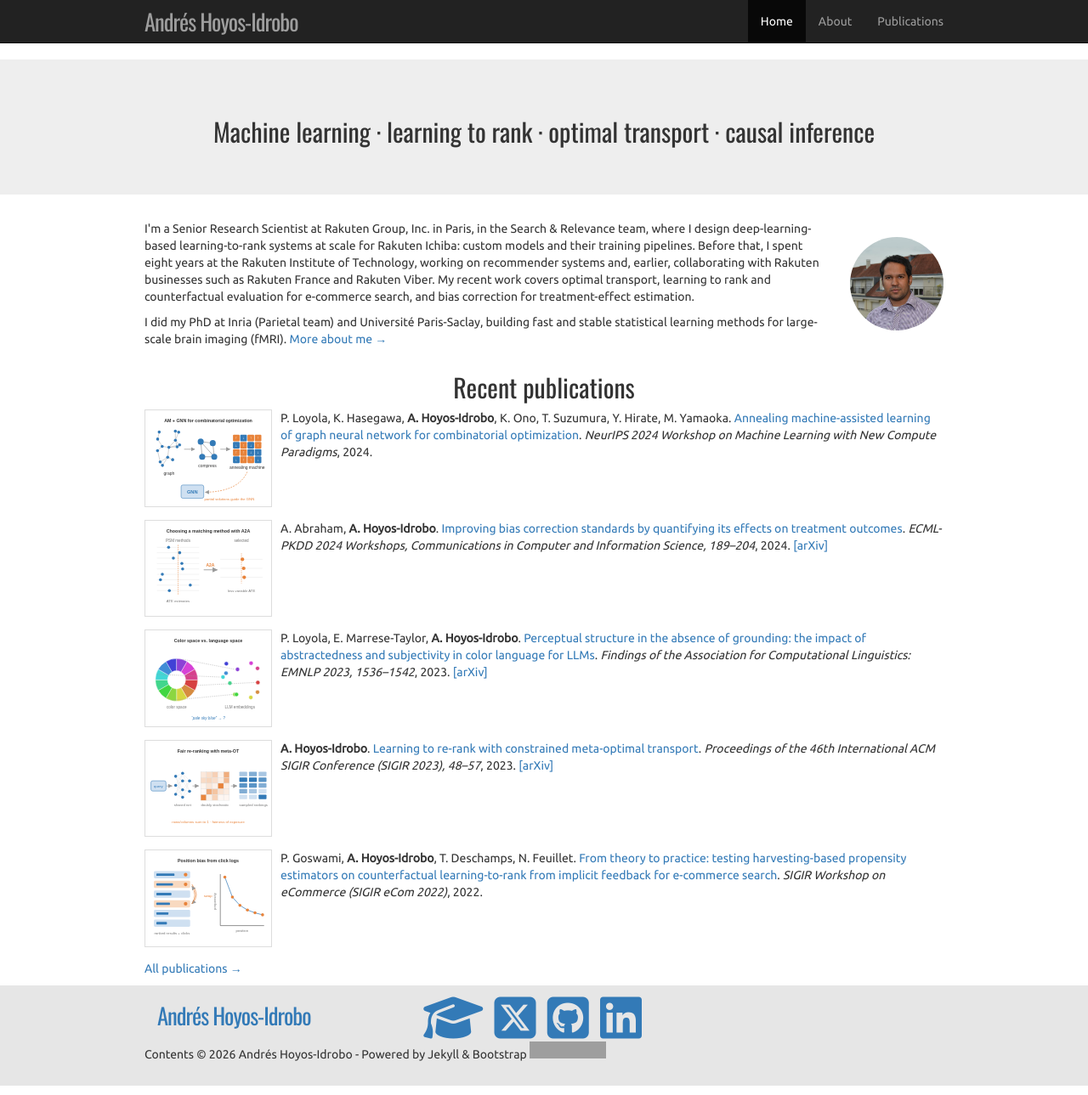
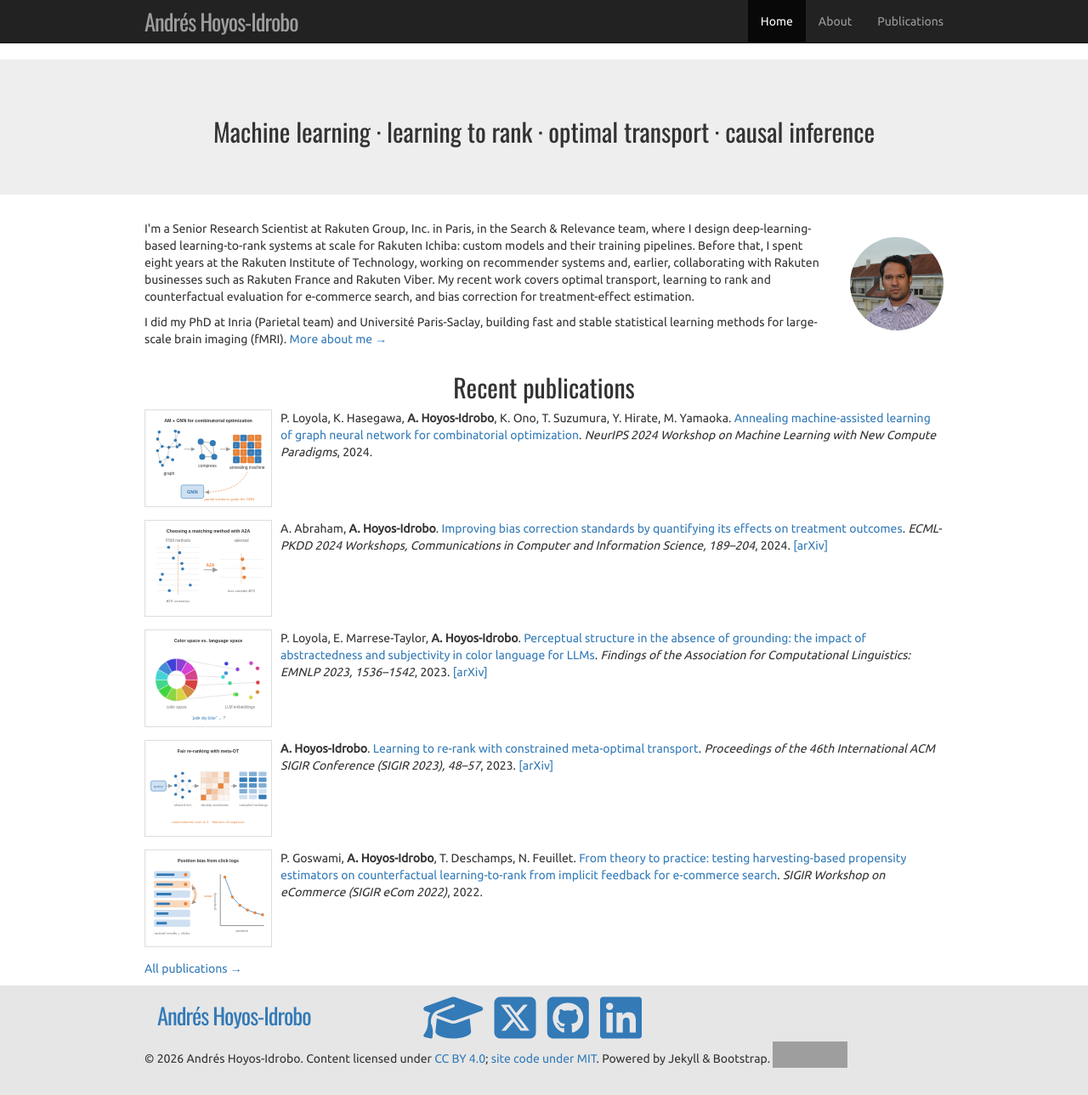
Before and after one commit to ahoyosid/ahoyosid.github.io, a Jekyll site: the page built from index.html, in a window 1280 px wide and 1289 px high. Shown: the whole window at 85% size. Built offline with Jekyll 4.4.1, drawn with Linux system fonts in a browser that asks for light colours; grey boxes are pictures that could not be loaded.

Commit message:
License: CC BY 4.0 for content, MIT for code
Replace the GPL v3 LICENSE and the CC BY-NC-SA 2.5 Argentina footer badge,
which conflicted, with a dual license.

Co-Authored-By: Claude Opus 5.5 <noreply@anthropic.com>

```diff
--- a/_includes/footer.html
+++ b/_includes/footer.html
@@ -22,9 +22,12 @@
                 </a>
             </div>
         </div>
-        <p>Contents &copy; {{ site.time | date: '%Y' }} Andrés Hoyos-Idrobo - Powered by Jekyll &amp; Bootstrap
-        <a rel="license" href="https://creativecommons.org/licenses/by-nc-sa/2.5/ar/">
-            <img alt="Creative Commons License BY-NC-SA" style="border-width:0; margin-bottom:12px;" src="https://i.creativecommons.org/l/by-nc-sa/2.5/ar/88x31.png"></a>
+        <p>&copy; {{ site.time | date: '%Y' }} Andrés Hoyos-Idrobo. Content licensed under
+        <a rel="license" href="https://creativecommons.org/licenses/by/4.0/">CC BY 4.0</a>;
+        <a href="https://github.com/ahoyosid/ahoyosid.github.io/blob/master/LICENSE">site code under MIT</a>.
+        Powered by Jekyll &amp; Bootstrap.
+        <a rel="license" href="https://creativecommons.org/licenses/by/4.0/">
+            <img alt="Creative Commons Attribution 4.0 International License" style="border-width:0; margin-bottom:12px;" src="https://i.creativecommons.org/l/by/4.0/88x31.png" width="88" height="31"></a>
         </p>
     </div><!-- container -->
 </footer>
```
Also changed, not shown: README.md, 1 other file.
